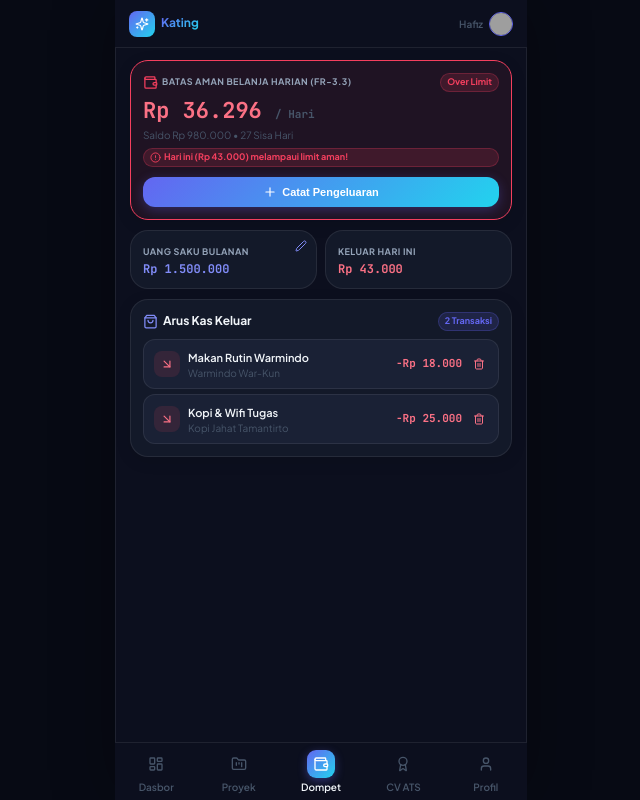
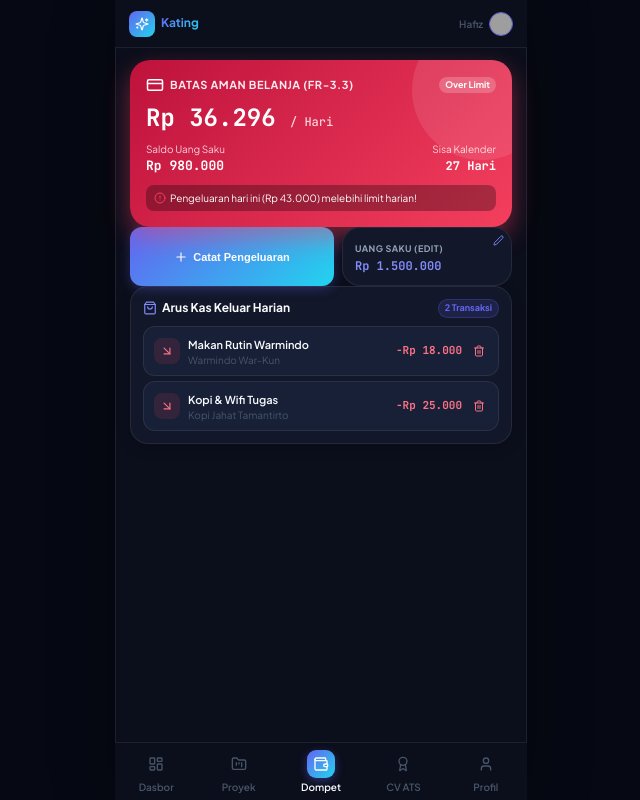
Before and after one commit to wpiskaa/Kating-App, a React (Vite) app: page /wallet in a window 1280 px wide. Shown: the whole page, without its empty margins (319-959 px from the left). Built offline with nearby package versions, Linux system fonts and the light colour scheme; no server answers; grey boxes are pictures that could not be loaded; the HTML template or start-up script is replaced by a standard one.

Commit message:
style(dashboard-wallet): add animated live clock, pulse dot, digital credit card wallet design, and smooth transitions

```diff
--- a/src/index.css
+++ b/src/index.css
@@ -2,10 +2,10 @@
 
 /* ===== DARK THEME (DEFAULT) ===== */
 [data-theme="dark"], :root {
-  --bg-app: #070a14;
-  --bg-surface: #0c0f1e;
-  --bg-card: #131929;
-  --bg-card-2: #1a2135;
+  --bg-app: #060913;
+  --bg-surface: #0b0e1b;
+  --bg-card: #121729;
+  --bg-card-2: #182037;
 
   --indigo: #6366f1;
   --cyan: #22d3ee;
@@ -17,9 +17,10 @@
   --g-indigo-cyan: linear-gradient(135deg, #6366f1, #22d3ee);
   --g-emerald: linear-gradient(135deg, #059669, #10b981);
   --g-rose: linear-gradient(135deg, #e11d48, #f43f5e);
-  --g-amber: linear-gradient(135deg, #d97706, #fbbf24);
+  --g-wallet: linear-gradient(135deg, #4f46e5 0%, #06b6d4 100%);
+  --g-wallet-alert: linear-gradient(135deg, #be123c 0%, #f43f5e 100%);
 
-  --text-1: #f1f5f9;
+  --text-1: #f8fafc;
   --text-2: #94a3b8;
   --text-3: #475569;
 
@@ -49,6 +50,8 @@
   --amber: #d97706;
 
   --g-indigo-cyan: linear-gradient(135deg, #4f46e5, #0891b2);
+  --g-wallet: linear-gradient(135deg, #4338ca 0%, #0284c7 100%);
+  --g-wallet-alert: linear-gradient(135deg, #9f1239 0%, #e11d48 100%);
 
   --text-1: #0f172a;
   --text-2: #475569;
@@ -72,7 +75,41 @@ body {
   transition: background 0.3s ease, color 0.3s ease;
 }
 
-/* App Shell */
+/* ===== ANIMATIONS ===== */
+@keyframes fadeIn {
+  from { opacity: 0; transform: translateY(6px); }
+  to { opacity: 1; transform: translateY(0); }
+}
+
+@keyframes pulseGlow {
+  0%, 100% { box-shadow: 0 0 10px rgba(99,102,241,0.3); }
+  50% { box-shadow: 0 0 22px rgba(99,102,241,0.6); }
+}
+
+@keyframes pulseLive {
+  0%, 100% { transform: scale(1); opacity: 1; }
+  50% { transform: scale(1.3); opacity: 0.5; }
+}
+
+.anim-fade { animation: fadeIn 0.35s cubic-bezier(0.16, 1, 0.3, 1) forwards; }
+
+.live-dot {
+  width: 7px; height: 7px;
+  border-radius: 50%;
+  background: var(--emerald);
+  display: inline-block;
+  animation: pulseLive 1.5s infinite ease-in-out;
+}
+
+.live-dot-urgent {
+  width: 7px; height: 7px;
+  border-radius: 50%;
+  background: var(--rose);
+  display: inline-block;
+  animation: pulseLive 1s infinite ease-in-out;
+}
+
+/* ===== APP SHELL ===== */
 .viewport {
   min-height: 100vh;
   display: flex;
@@ -95,7 +132,7 @@ body {
   transition: background 0.3s ease;
 }
 
-/* Header */
+/* ===== HEADER ===== */
 .header {
   position: fixed;
   top: 0; left: 50%;
@@ -113,7 +150,7 @@ body {
   transition: background 0.3s ease;
 }
 
-/* Bottom Nav */
+/* ===== BOTTOM NAV ===== */
 .bottom-nav {
   position: fixed;
   bottom: 0; left: 50%;
@@ -160,7 +197,7 @@ body {
   box-shadow: 0 3px 10px rgba(99,102,241,0.4);
 }
 
-/* Page */
+/* ===== PAGE ===== */
 .page {
   padding: 12px 14px;
   display: flex;
@@ -168,14 +205,18 @@ body {
   gap: 10px;
 }
 
-/* Cards */
+/* ===== CARDS ===== */
 .card {
   background: var(--bg-card);
   border: 1px solid var(--border);
   border-radius: var(--r-xl);
   padding: 12px;
   box-shadow: 0 4px 16px rgba(0,0,0,0.1);
-  transition: background 0.3s ease, border 0.3s ease;
+  transition: transform 0.2s ease, box-shadow 0.2s ease;
+}
+
+.card:hover {
+  transform: translateY(-1px);
 }
 
 .card-hero {
@@ -183,6 +224,33 @@ body {
   padding: 14px;
   position: relative;
   overflow: hidden;
+  box-shadow: 0 8px 24px rgba(0,0,0,0.25);
+}
+
+/* Sleek Digital Wallet Card */
+.wallet-card-hero {
+  border-radius: 20px;
+  padding: 16px;
+  background: var(--g-wallet);
+  color: white;
+  box-shadow: 0 10px 25px rgba(79, 70, 229, 0.35);
+  position: relative;
+  overflow: hidden;
+  transition: all 0.3s ease;
+}
+
+.wallet-card-hero.wallet-alert {
+  background: var(--g-wallet-alert);
+  box-shadow: 0 10px 25px rgba(244, 63, 94, 0.45);
+}
+
+.wallet-card-hero::before {
+  content: '';
+  position: absolute;
+  top: -40px; right: -40px;
+  width: 140px; height: 140px;
+  background: rgba(255,255,255,0.1);
+  border-radius: 50%;
 }
 
 .row { display: grid; grid-template-columns: 1fr 1fr; gap: 8px; }
@@ -227,6 +295,11 @@ body {
   border-radius: var(--r-lg);
   background: var(--bg-card-2);
   border: 1px solid var(--border);
+  transition: transform 0.15s ease;
+}
+
+.list-item:active {
+  transform: scale(0.99);
 }
 
 .badge {
@@ -271,6 +344,7 @@ body {
   width: 100%;
   cursor: pointer;
   box-shadow: 0 3px 12px rgba(99,102,241,0.3);
+  transition: all 0.15s ease;
 }
 
 .btn:active { opacity: 0.85; transform: scale(0.98); }
@@ -291,21 +365,6 @@ body {
   cursor: pointer;
 }
 
-.btn-danger {
-  background: var(--g-rose);
-  color: white;
-  border: none;
-  padding: 8px 14px;
-  border-radius: var(--r-lg);
-  font-weight: 700;
-  font-size: 11px;
-  display: inline-flex;
-  align-items: center;
-  justify-content: center;
-  gap: 5px;
-  cursor: pointer;
-}
-
 .icon-btn {
   background: none;
   border: none;
@@ -321,11 +380,6 @@ body {
 .icon-btn:hover { color: var(--rose); background: rgba(244,63,94,0.1); }
 
 .critical-card {
-  border: 1.5px solid var(--rose) !important;
-  background: rgba(244,63,94,0.08) !important;
-}
-
-.wallet-over {
   border: 1.5px solid var(--rose) !important;
   background: rgba(244,63,94,0.08) !important;
 }
--- a/src/pages/WalletTracker.jsx
+++ b/src/pages/WalletTracker.jsx
@@ -1,7 +1,7 @@
 import React, { useState } from 'react';
 import ExpenseModal from '../components/ExpenseModal';
 import { calculateSafeDailyBudget, getDaysRemainingInMonth, checkOverBudget, formatIDR } from '../utils/financialCalculations';
-import { Wallet, AlertCircle, Plus, ArrowDownRight, ShoppingBag, Trash2, Edit2, X } from 'lucide-react';
+import { Wallet, AlertCircle, Plus, ArrowDownRight, ShoppingBag, Trash2, Edit2, X, CreditCard, ShieldCheck } from 'lucide-react';
 
 export default function WalletTracker() {
   const [totalAllowance, setTotalAllowance] = useState(1500000);
@@ -46,59 +46,65 @@ export default function WalletTracker() {
   };
 
   return (
-    <>
-      {/* Safe Limit Card */}
-      <div className={`card ${isOverSafeLimit ? 'wallet-over' : ''}`}>
-        <div style={{ display: 'flex', alignItems: 'center', justifyContent: 'space-between', marginBottom: '4px' }}>
-          <div style={{ display: 'flex', alignItems: 'center', gap: '4px' }}>
-            <Wallet size={15} color={isOverSafeLimit ? '#f43f5e' : '#818cf8'} />
-            <span className="label">Batas Aman Belanja Harian (FR-3.3)</span>
+    <div className="anim-fade">
+      {/* Sleek Credit Card Style Wallet Banner */}
+      <div className={`wallet-card-hero ${isOverSafeLimit ? 'wallet-alert' : ''}`}>
+        <div style={{ display: 'flex', alignItems: 'center', justifyContent: 'space-between', marginBottom: '12px' }}>
+          <div style={{ display: 'flex', alignItems: 'center', gap: '6px' }}>
+            <CreditCard size={18} color="white" />
+            <span style={{ fontSize: '11px', fontWeight: 700, letterSpacing: '0.05em', textTransform: 'uppercase', opacity: 0.9 }}>
+              Batas Aman Belanja (FR-3.3)
+            </span>
           </div>
-          <span className={`badge ${isOverSafeLimit ? 'badge-red' : 'badge-green'}`}>
-            {isOverSafeLimit ? 'Over Limit' : 'Aman'}
+
+          <span className={`badge ${isOverSafeLimit ? 'badge-red' : 'badge-green'}`} style={{ background: 'rgba(255,255,255,0.2)', color: 'white', border: 'none' }}>
+            {isOverSafeLimit ? 'Over Limit' : 'Safe Limit'}
           </span>
         </div>
 
-        <h2 className="mono h1" style={{ color: isOverSafeLimit ? '#fb7185' : '#22d3ee', fontSize: '22px' }}>
-          {formatIDR(safeDailyBudget)} <span className="dim" style={{ fontSize: '11px' }}>/ Hari</span>
+        <h2 className="mono" style={{ fontSize: '24px', fontWeight: 800, lineHeight: 1, marginBottom: '6px' }}>
+          {formatIDR(safeDailyBudget)} <span style={{ fontSize: '12px', opacity: 0.8, fontWeight: 500 }}>/ Hari</span>
         </h2>
 
-        <span className="dim" style={{ display: 'block', marginTop: '2px' }}>
-          Saldo {formatIDR(currentBalance)} • {daysRemaining} Sisa Hari
-        </span>
+        <div style={{ display: 'flex', justifyContent: 'space-between', alignItems: 'flex-end', marginTop: '12px' }}>
+          <div>
+            <span style={{ fontSize: '10px', opacity: 0.8, display: 'block' }}>Saldo Uang Saku</span>
+            <span className="mono" style={{ fontSize: '13px', fontWeight: 700 }}>{formatIDR(currentBalance)}</span>
+          </div>
+
+          <div style={{ textAlign: 'right' }}>
+            <span style={{ fontSize: '10px', opacity: 0.8, display: 'block' }}>Sisa Kalender</span>
+            <span className="mono" style={{ fontSize: '12px', fontWeight: 700 }}>{daysRemaining} Hari</span>
+          </div>
+        </div>
 
         {isOverSafeLimit && (
-          <div className="badge badge-red" style={{ marginTop: '6px', display: 'flex', alignItems: 'center', gap: '3px' }}>
-            <AlertCircle size={11} /> Hari ini ({formatIDR(todayExpensesSum)}) melampaui limit aman!
+          <div style={{ marginTop: '10px', padding: '6px 8px', background: 'rgba(0,0,0,0.3)', borderRadius: '8px', fontSize: '10px', display: 'flex', alignItems: 'center', gap: '4px' }}>
+            <AlertCircle size={12} color="#f43f5e" /> Pengeluaran hari ini ({formatIDR(todayExpensesSum)}) melebihi limit harian!
           </div>
         )}
+      </div>
 
-        <button className="btn" style={{ marginTop: '10px' }} onClick={() => setIsModalOpen(true)}>
+      {/* Action Button & Stats */}
+      <div style={{ display: 'grid', gridTemplateColumns: '1.2fr 1fr', gap: '8px' }}>
+        <button className="btn" onClick={() => setIsModalOpen(true)} style={{ height: '100%' }}>
           <Plus size={14} /> Catat Pengeluaran
         </button>
-      </div>
 
-      {/* Stats Row */}
-      <div className="row">
         <div className="stat-card" style={{ position: 'relative' }}>
-          <span className="label">Uang Saku Bulanan</span>
+          <span className="label">Uang Saku (Edit)</span>
           <span className="h3 mono" style={{ color: '#818cf8', display: 'block', marginTop: '2px' }}>{formatIDR(totalAllowance)}</span>
-          <button onClick={() => setIsEditBudgetOpen(true)} className="icon-btn" style={{ position: 'absolute', top: '6px', right: '6px' }}>
-            <Edit2 size={12} color="#818cf8" />
+          <button onClick={() => setIsEditBudgetOpen(true)} className="icon-btn" style={{ position: 'absolute', top: '4px', right: '4px' }}>
+            <Edit2 size={11} color="#818cf8" />
           </button>
-        </div>
-
-        <div className="stat-card">
-          <span className="label">Keluar Hari Ini</span>
-          <span className="h3 mono" style={{ color: isOverSafeLimit ? '#fb7185' : '#34d399', display: 'block', marginTop: '2px' }}>{formatIDR(todayExpensesSum)}</span>
         </div>
       </div>
 
-      {/* Expense Outflow List with Delete CRUD */}
+      {/* Expense List */}
       <div className="card">
         <div className="section-row">
           <span className="h3" style={{ display: 'flex', alignItems: 'center', gap: '5px' }}>
-            <ShoppingBag size={15} color="#818cf8" /> Arus Kas Keluar
+            <ShoppingBag size={14} color="#818cf8" /> Arus Kas Keluar Harian
           </span>
           <span className="badge badge-blue">{expenses.length} Transaksi</span>
         </div>
@@ -158,6 +164,6 @@ export default function WalletTracker() {
         onClose={() => setIsModalOpen(false)}
         onAddExpense={handleAddExpense}
       />
-    </>
+    </div>
   );
 }
```
Also changed, not shown: src/pages/Dashboard.jsx (+48 -28 lines).
